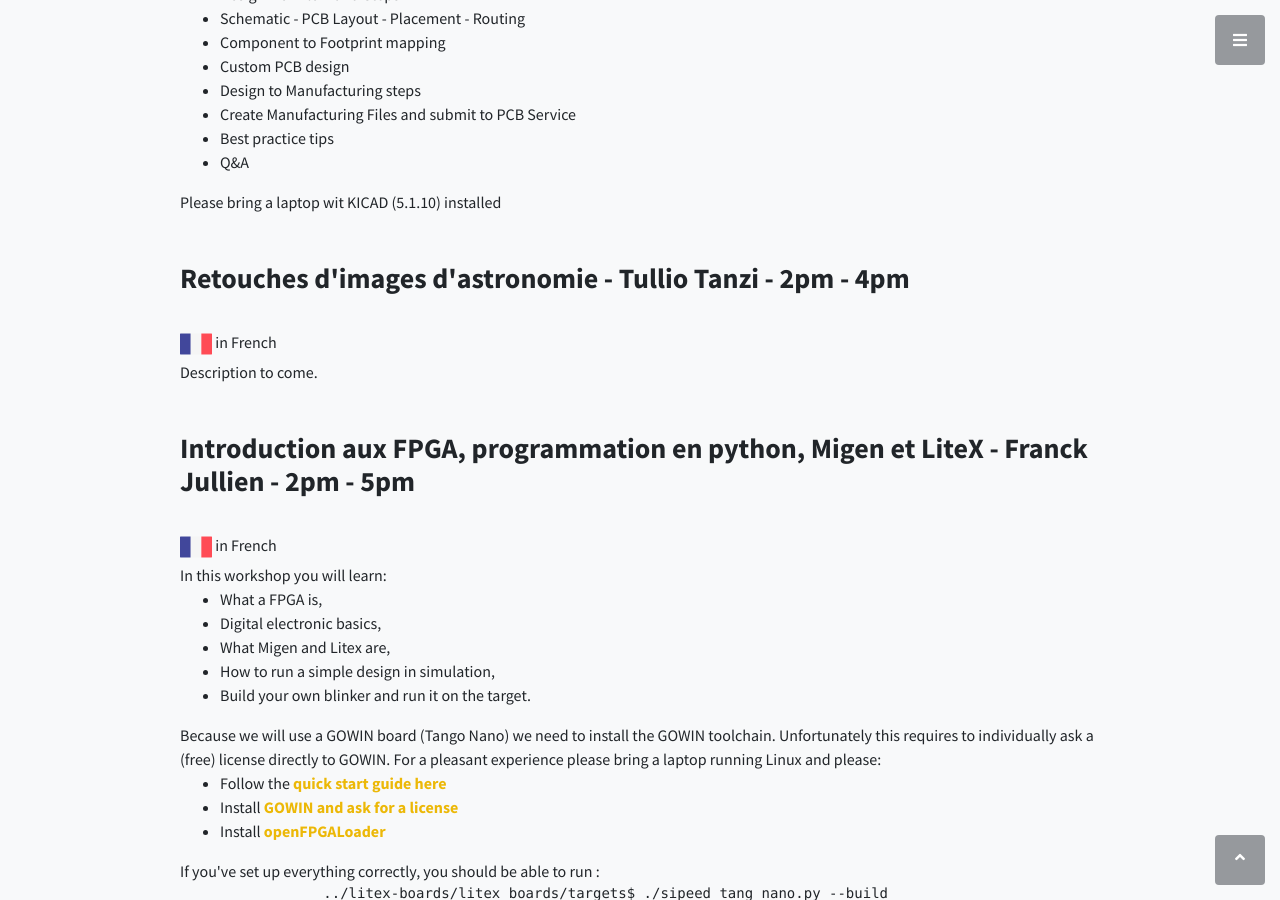
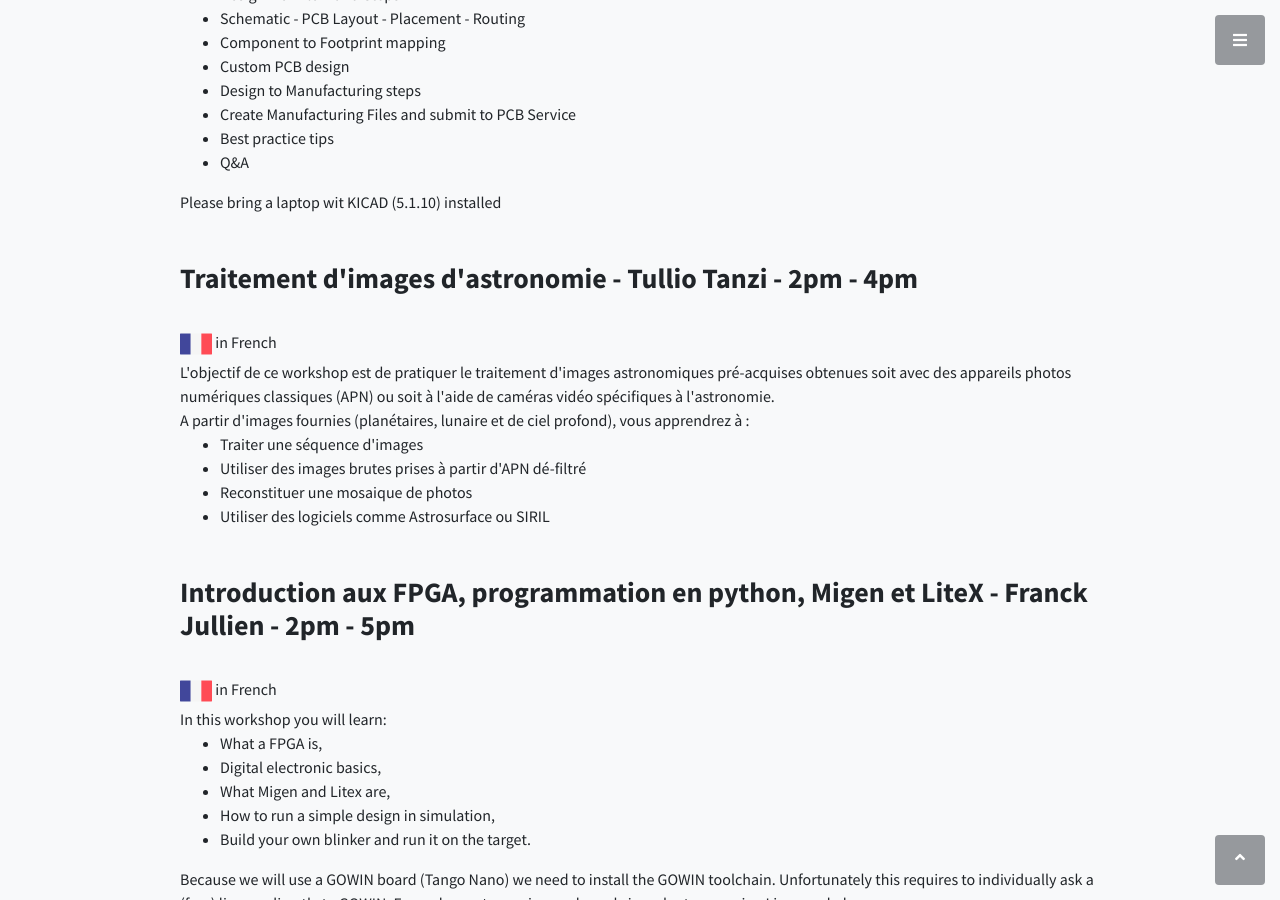
Before and after one commit to ph0wn/ph0wn.github.io, a Jekyll site: the page built from index.html, in a window 1280 px wide and 900 px high, scrolled down 3489 px. Built offline with Jekyll 4.4.1, drawn with Linux system fonts in a browser that asks for light colours.

Commit message:
description of workshop

```diff
--- a/index.html
+++ b/index.html
@@ -100,9 +100,21 @@ prepared a target device for you to fiddle with during the workshop.
 		 </ul>
 Please bring a laptop wit KICAD (5.1.10) installed
 
-		 <h3 class="mt-5">Retouches d'images d'astronomie - Tullio Tanzi - 2pm - 4pm</h3><br>
+		 <h3 class="mt-5">Traitement d'images d'astronomie - Tullio Tanzi - 2pm - 4pm</h3><br>
 		 <img src="/images/france.png"  title="icon made by www.freepik.com" alt="icon made by www.freepik.com" width="32px" /> in French<br>
-		 Description to come.
+
+		 L'objectif de ce workshop est de pratiquer le traitement d'images astronomiques pr&eacute;-acquises obtenues soit avec des appareils photos num&eacute;riques classiques (APN) ou soit &agrave; l'aide de cam&eacute;ras vid&eacute;o sp&eacute;cifiques &agrave;  l'astronomie.
+		 <br>
+
+		 A partir d'images fournies (plan&eacute;taires, lunaire et de ciel profond), vous apprendrez &agrave; :
+
+		 <ul>
+		     <li>Traiter une s&eacute;quence d'images</li>
+		     <li>Utiliser des images brutes prises &agrave; partir d'APN d&eacute;-filtr&eacute;</li>
+		     <li>Reconstituer une mosaique de photos</li>
+		     <li>Utiliser des logiciels comme Astrosurface ou SIRIL</li>
+		 </ul>
+
 
 		 <h3 class="mt-5">Introduction aux FPGA, programmation en python, Migen et LiteX - Franck Jullien - 2pm - 5pm</h3><br>
 		 <img src="/images/france.png"  title="icon made by www.freepik.com" alt="icon made by www.freepik.com" width="32px" /> in French<br>
```
